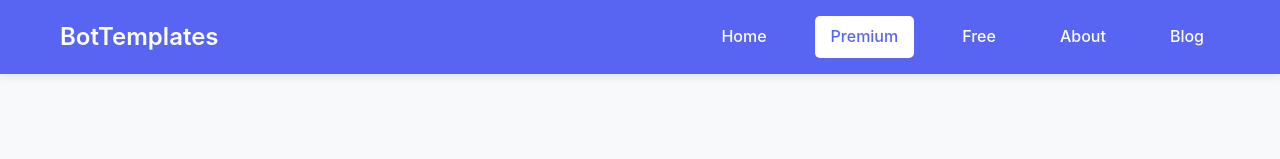
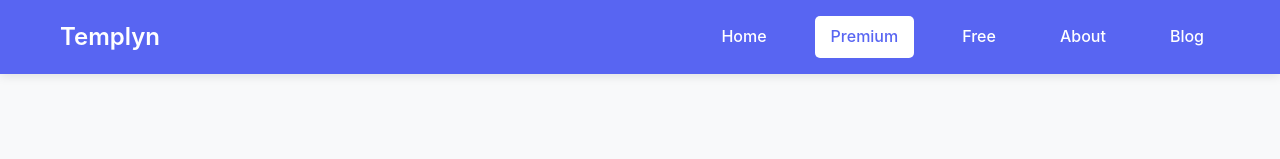
Before and after one commit to KaasyapTheKing/Templyn, a plain HTML site: page premium.html in a window 1280 px wide. Shown: the top 159 px of the page. Drawn offline with Linux system fonts and the light colour scheme.

Commit message:
Update premium.html

```diff
--- a/premium.html
+++ b/premium.html
@@ -3,7 +3,7 @@
 <head>
     <meta charset="UTF-8">
     <meta name="viewport" content="width=device-width, initial-scale=1.0">
-    <title>Premium Server Templates - Discord Server Templates</title>
+    <title>Templyn</title>
     <link rel="stylesheet" href="styles.css">
 </head>
 <body>
@@ -11,7 +11,7 @@
     <nav class="navbar">
         <div class="nav-container">
             <div class="nav-logo">
-                <h2>BotTemplates</h2>
+                <h2>Templyn</h2>
             </div>
             <div class="nav-menu">
                 <a href="index.html" class="nav-link">Home</a>
```
